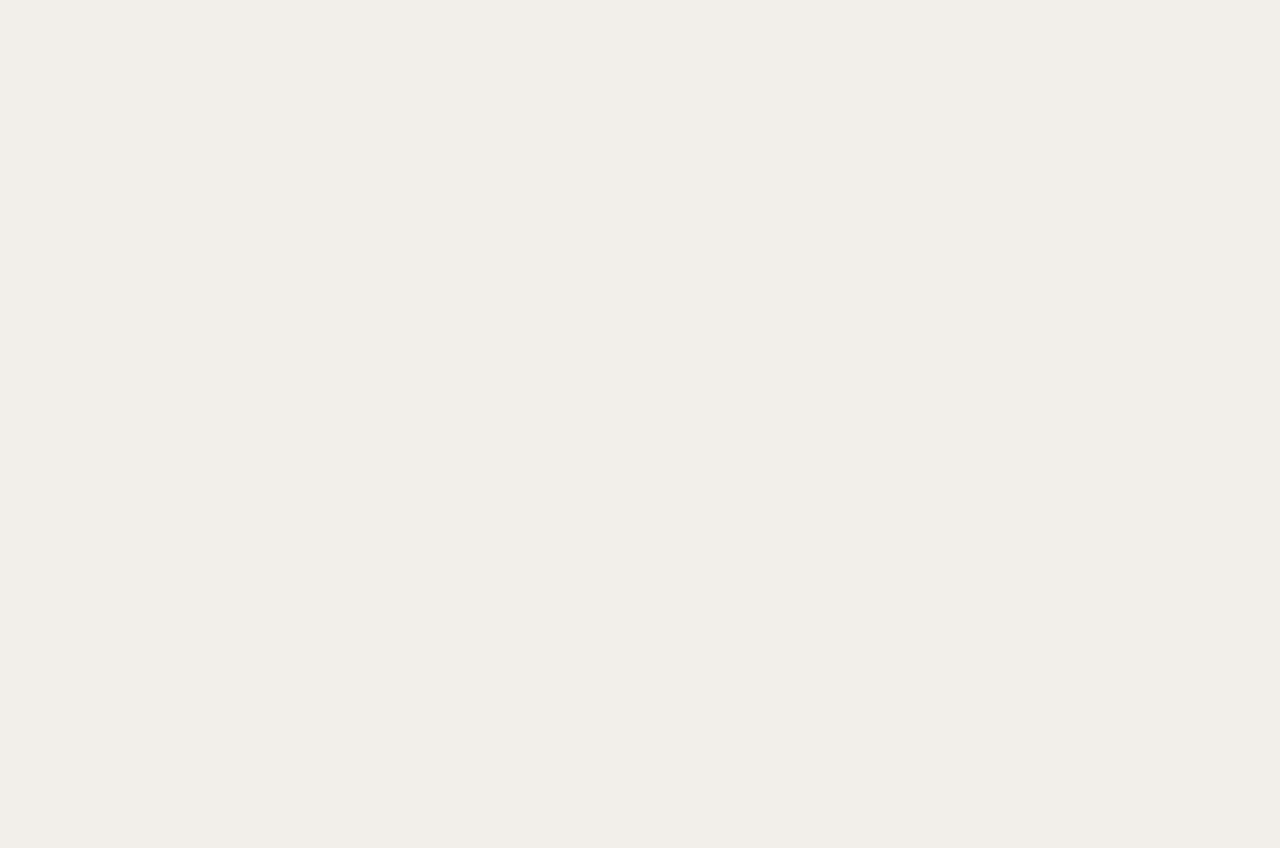
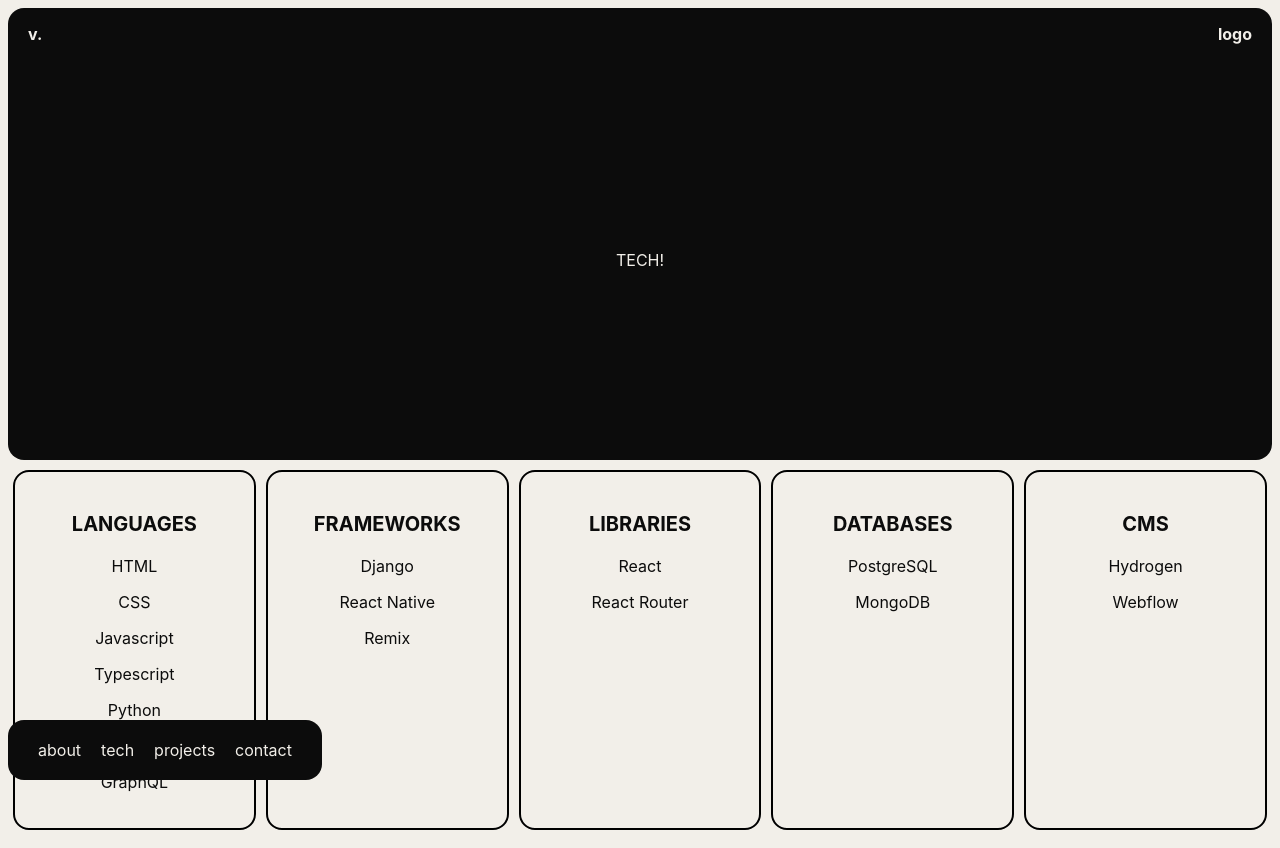
Before and after one commit to ValentinaValverde/v.tech, a React (Vite) app: page /tech in a window 1280 px wide. Before the commit this address had no page. Before the commit the page ends 800 px from the top, so only its background shows below. Built offline with nearby package versions, Linux system fonts and the light colour scheme.

Commit message:
Created tech route and added components

```diff
--- a/src/components/BottomNav.jsx
+++ b/src/components/BottomNav.jsx
@@ -3,7 +3,7 @@
     <>
       <div className="bottom-nav">
         <a href="/about">about</a>
-        <a href="/">tech</a>
+        <a href="/tech">tech</a>
         <a href="/projects">projects</a>
         <a href="/contact">contact</a>
       </div>
--- /dev/null
+++ b/src/components/TechComponents.jsx
@@ -0,0 +1,98 @@
+export function Languages() {
+  return (
+    <>
+      <div className="tech-card">
+        <p className="upper">Languages</p>
+        <div>
+          <p>HTML</p>
+          <p>CSS</p>
+          <p>Javascript</p>
+          <p>Typescript</p>
+          <p>Python</p>
+          <p>SQL</p>
+          <p>GraphQL</p>
+        </div>
+      </div>
+    </>
+  );
+}
+
+export function Frameworks() {
+  return (
+    <>
+      <div className="tech-card">
+        <p className="upper">Frameworks</p>
+        <div>
+          <p>Django</p>
+          <p>React Native</p>
+          <p>Remix</p>
+        </div>
+      </div>
+    </>
+  );
+}
+
+export function Libraries() {
+  return (
+    <>
+      <div className="tech-card">
+        <p className="upper">Libraries</p>
+        <div>
+          <p>React</p>
+          <p>React Router</p>
+        </div>
+      </div>
+    </>
+  );
+}
+
+export function Databases() {
+  return (
+    <>
+      <div className="tech-card">
+        <p className="upper">Databases</p>
+        <div>
+          <p>PostgreSQL</p>
+          <p>MongoDB</p>
+        </div>
+      </div>
+    </>
+  );
+}
+
+export function CMS() {
+  return (
+    <>
+      <div className="tech-card">
+        <p className="upper">CMS</p>
+        <div>
+          <p>Hydrogen</p>
+          <p>Webflow</p>
+        </div>
+      </div>
+    </>
+  );
+}
+
+export function DevTools() {
+  return (
+    <>
+      <div className="tech-card">
+        <p className="upper">Dev Tools</p>
+        <div>
+          <p>VSCode</p>
+          <p>Chrome Dev Tools</p>
+          <p>Vite</p>
+          <p>NPM, Yarn, Brew</p>
+          <p>Github</p>
+          <p>Android Studios</p>
+          <p>Postman</p>
+          <p>TailwindCSS</p>
+          <p>Figma</p>
+          <p>Canva</p>
+          <p>Adobe Creative Suite</p>
+        </div>
+      </div>
+    </>
+  );
+}
--- a/src/index.css
+++ b/src/index.css
@@ -323,3 +323,36 @@
     color: gray;
   }
 }
+
+/* TECH ROUTE STYLES */
+.tech-container {
+  display: flex;
+  flex-wrap: wrap;
+  justify-content: space-between;
+}
+
+.tech-card {
+  width: 230px;
+  max-width: 100%;
+  border-radius: 16px;
+  border: solid 2px black;
+  padding: 20px;
+  text-align: center;
+  margin: 10px 5px 10px 5px;
+
+  flex: 1 0 auto;
+  max-width: calc(50%);
+  box-sizing: border-box;
+
+  .upper {
+    text-transform: uppercase;
+    font-weight: bold;
+    font-size: 20px;
+  }
+}
+
+@media (width <= 800px) {
+  .tech-card {
+    width: 100%;
+  }
+}
--- a/src/main.jsx
+++ b/src/main.jsx
@@ -16,6 +16,7 @@
 import AboutMe from "./routes/about.jsx";
 import Wireframes from "./routes/wireframes.jsx";
 import Contact from "./routes/contact.jsx";
+import Tech from "./routes/tech.jsx";
 
 const router = createBrowserRouter([
   {
@@ -60,6 +61,10 @@
         path: "contact",
         element: <Contact />,
       },
+      {
+        path: "tech",
+        element: <Tech />,
+      },
     ],
   },
 ]);
--- /dev/null
+++ b/src/routes/tech.jsx
@@ -0,0 +1,26 @@
+import {
+  Languages,
+  Frameworks,
+  Libraries,
+  Databases,
+  CMS,
+  //   DevTools,
+} from "../components/TechComponents";
+
+export default function Tech() {
+  return (
+    <>
+      <div className="project-header">
+        <p>Tech!</p>
+      </div>
+      <div className="tech-container">
+        <Languages />
+        <Frameworks />
+        <Libraries />
+        <Databases />
+        <CMS />
+        {/* <DevTools /> */}
+      </div>
+    </>
+  );
+}
```
